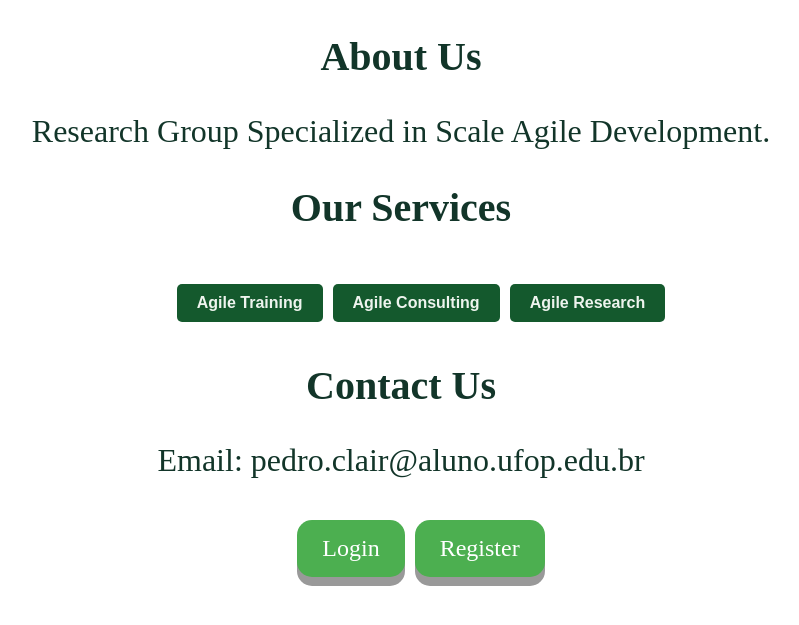
After one commit to pedrosrk/agileLogin, a Flask app: page /about in a window 1280 px wide. The commit adds this page. Shown: the top 625 px of the page, without its empty margins (239-1038 px from the left). Run offline with Flask 2, Linux system fonts and the light colour scheme; some libraries are stand-ins or nearby versions.

Commit message:
first Web Version

```diff
--- a/main.py
+++ b/main.py
@@ -11,9 +11,9 @@ app = Flask(__name__)
 app.secret_key = 'agilim'
 
 # Enter your database connection details below
-app.config['MYSQL_HOST'] = '54.233.253.102'
+app.config['MYSQL_HOST'] = 'localhost'
 app.config['MYSQL_USER'] = 'root'
-app.config['MYSQL_PASSWORD'] = 'password'
+app.config['MYSQL_PASSWORD'] = '1512'
 app.config['MYSQL_DB'] = 'pythonlogin'
 
 # Intialize MySQL
@@ -28,7 +28,10 @@ infos = {
         "agree": ''
     }
 
-# http://localhost:5000/pythonlogin/ - the following will be our login page, which will use both GET and POST requests
+@app.route('/about')
+def about():
+    return render_template('about.html')
+
 @app.route('/', methods=['GET', 'POST'])
 def login():
     # Output message if something goes wrong...
@@ -130,8 +133,8 @@ def profile():
 
 @app.route('/satisfaction', methods=['POST'])
 def satisfaction():
-    data = anS.analysisSentiment(request.form["text"])
-    infos["msg"] = request.form["text"]
+    data = anS.analysisSentiment(request.form["message"])
+    infos["msg"] = request.form["message"]
     scores = data.intensitySentiment()
     infos["score"] = scores
     return render_template('satisfaction.html', infos=infos, pos=scores['pos'], neg=scores['neg'], neu=scores['neu'])
--- /dev/null
+++ b/templates/about.html
@@ -0,0 +1,75 @@
+<!DOCTYPE html>
+<html>
+	<head>
+		<title>Home</title>
+	</head>
+	<style>
+		h1, section{
+			color: rgb(18, 53, 41);
+			text-align: center;
+			font-size: 40px;
+		}
+
+		a {
+			display: inline-block;
+			padding: 15px 25px;
+			font-size: 24px;
+			cursor: pointer;
+			text-align: center;
+			text-decoration: none;
+			outline: none;
+			color: #fff;
+			background-color: #4CAF50;
+			border: none;
+			border-radius: 15px;
+			box-shadow: 0 9px #999;
+		}
+
+		a:hover {background-color: #3e8e41}
+
+		.a:active {
+  		background-color: #3e8e41;
+  		box-shadow: 0 5px #666;
+  		transform: translateY(4px);
+		}
+
+		p {
+			font-size: 32px;
+		}
+
+		button{
+			background-color: rgb(20, 89, 45);
+			color: rgb(238, 244, 238);
+			border: none;
+			padding: 10px 20px;
+			border-radius: 5px;
+			font-weight: bold;
+			text-align: center;
+			font-size: medium;
+		}
+  	</style>
+	<body>
+		<section id="about">
+			<h1>About Us</h1>
+			<p>Research Group Specialized in Scale Agile Development.</p>
+		</section>
+
+		<section id="services">
+			<h1>Our Services</h1>
+			<ul>
+				<button>Agile Training</button>
+				<button>Agile Consulting</button>
+				<button>Agile Research</button>
+			</ul>
+		</section>
+
+		<section id="contact">
+			<h1>Contact Us</h1>
+			<p>Email: pedro.clair@aluno.ufop.edu.br</p>
+			<ul>
+				<a href="{{ url_for('login') }}">Login</a>
+				<a href="{{ url_for('register') }}">Register</a>
+			</ul>
+		</section>
+	</body>
+</html>
--- a/templates/index.html
+++ b/templates/index.html
@@ -10,6 +10,7 @@
 		<div class="login">
 			<h1>Login</h1>
 			<div class="links">
+				<a href="{{ url_for('about') }}">About Us</a>
 				<a href="{{ url_for('login') }}" class="active">Login</a>
 				<a href="{{ url_for('register') }}">Register</a>
 			</div>
--- a/templates/profile.html
+++ b/templates/profile.html
@@ -10,10 +10,6 @@
         <tr>
             <td>Username:</td>
             <td>{{ account['username'] }}</td>
-        </tr>
-        <tr>
-            <td>Password:</td>
-            <td>{{ account['password'] }}</td>
         </tr>
         <tr>
             <td>Email:</td>
--- a/templates/register.html
+++ b/templates/register.html
@@ -10,6 +10,7 @@
 		<div class="register">
 			<h1>Register</h1>
 			<div class="links">
+				<a href="{{ url_for('about') }}">About Us</a>
 				<a href="{{ url_for('login') }}">Login</a>
 				<a href="{{ url_for('register') }}" class="active">Register</a>
 			</div>
--- a/templates/satisfaction.html
+++ b/templates/satisfaction.html
@@ -1,3 +1,4 @@
+
 {% extends 'layout.html' %}
 
 {% block title %}Home{% endblock %}
@@ -21,7 +22,7 @@
             <label for="No">No</label>
             <input type="radio" id="NotSure" name="fav_language" value="NOT_SURE" style="height:35px; width:35px; vertical-align: middle;">
             <label for="NotSure">Not Sure</label> <br><br>
-            <input type="submit">
+            <button class="button">Submit</button>
         </div>
       </form>
    </body></center>
```
Also changed, not shown: static/style.css (+8 -2 lines), templates/home.html (+40 -15 lines).
